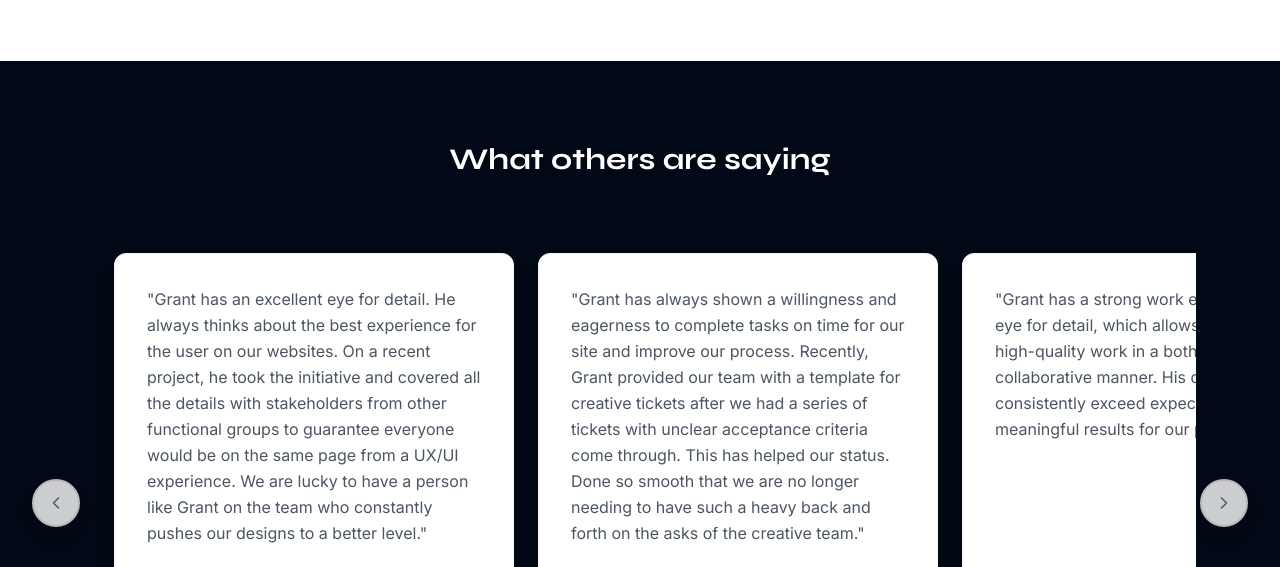
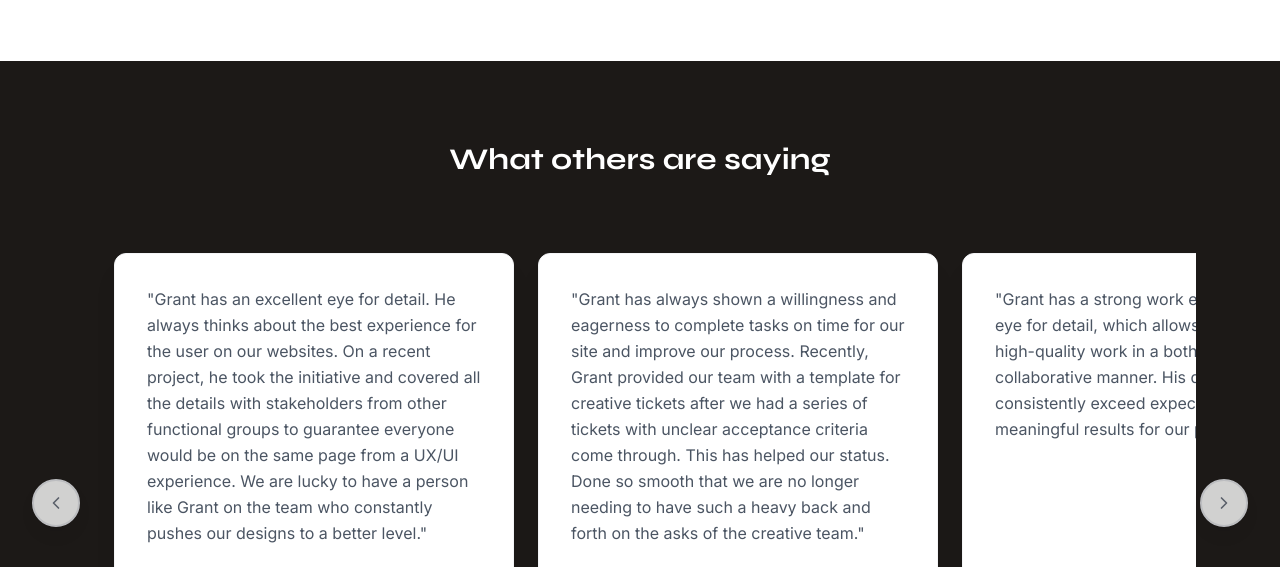
Before and after one commit to GrantC123/old-portfolio, a website: page index.html in a window 1280 px wide. Shown: the part 2655-3222 px from the top of the page. Drawn offline with nearby package versions, Linux system fonts and the light colour scheme; a web font is replaced by a local one.

```diff
--- a/index.html
+++ b/index.html
@@ -131,7 +131,7 @@
 
 
     <!-- Testimonials Section -->
-    <section class="py-20 px-6 bg-coral-900">
+    <section class="py-20 px-6 bg-stone-900">
         <!-- Section Title -->
         <h2 class="text-3xl font-syne font-bold text-center mb-4 text-white">
             What others are saying
```
